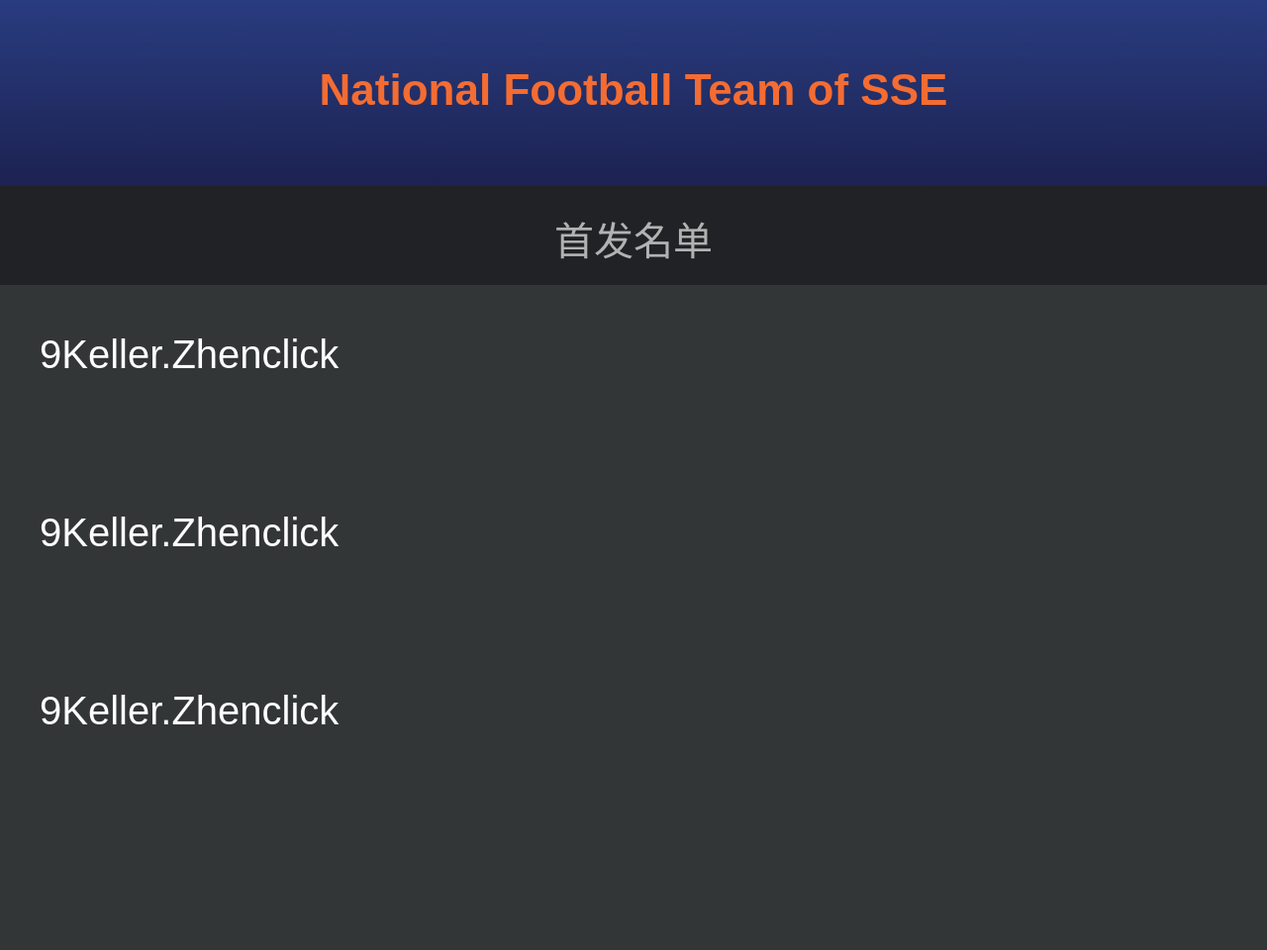
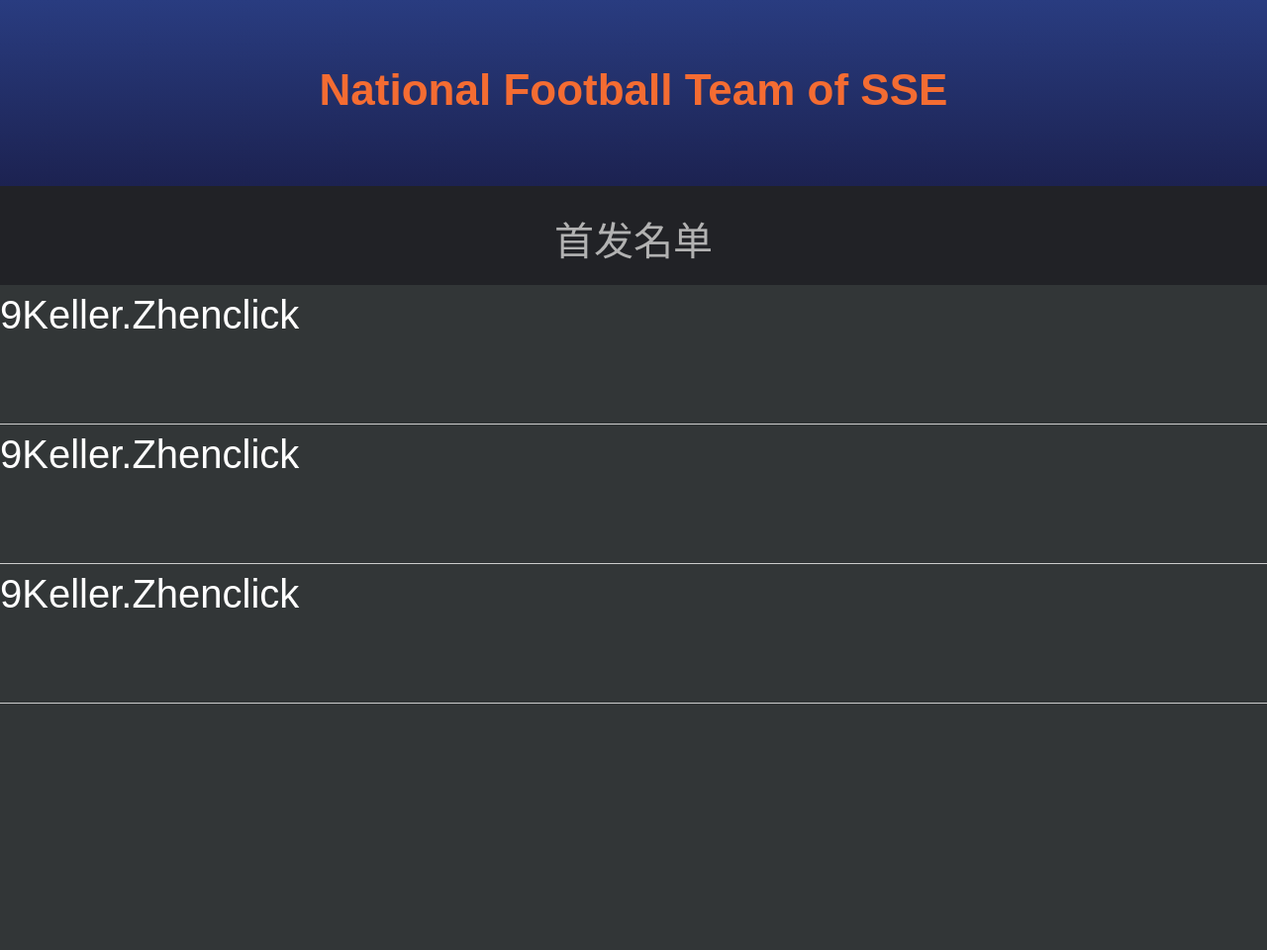
Before and after one commit to kellerzeus/kellerzeus.github.io, a PHP site: page /sse.html in a window 1280 px wide. Shown: the whole page at 99% size. Run offline with PHP 8.4, Linux system fonts and the light colour scheme.

Commit message:
sse5
sse5

```diff
--- a/css/sse.css
+++ b/css/sse.css
@@ -2,6 +2,10 @@ body {
 	margin:0;
 	padding:0;
 	font: 40px/1.5 arial,"Helvetica","Hiragino Sans GB","Microsoft Yahei",sans-serif;
+}
+ul {
+	margin:0;
+	padding:0;
 }
 .content {
 	width:100%;
@@ -27,12 +31,12 @@ body {
 	color:#b2b2b2;
 	background-color:#212226;
 }
-.content .player {
+.content .player ul {
+	cursor:pointer;
+	display:block;
 	width:100%;
 	height:140px;
-}
-.content .player ul {
-	cursor:pointer;
+	border-bottom:1px solid #CCC;
 }
 .content .player ul li {
 	display:block;
```
